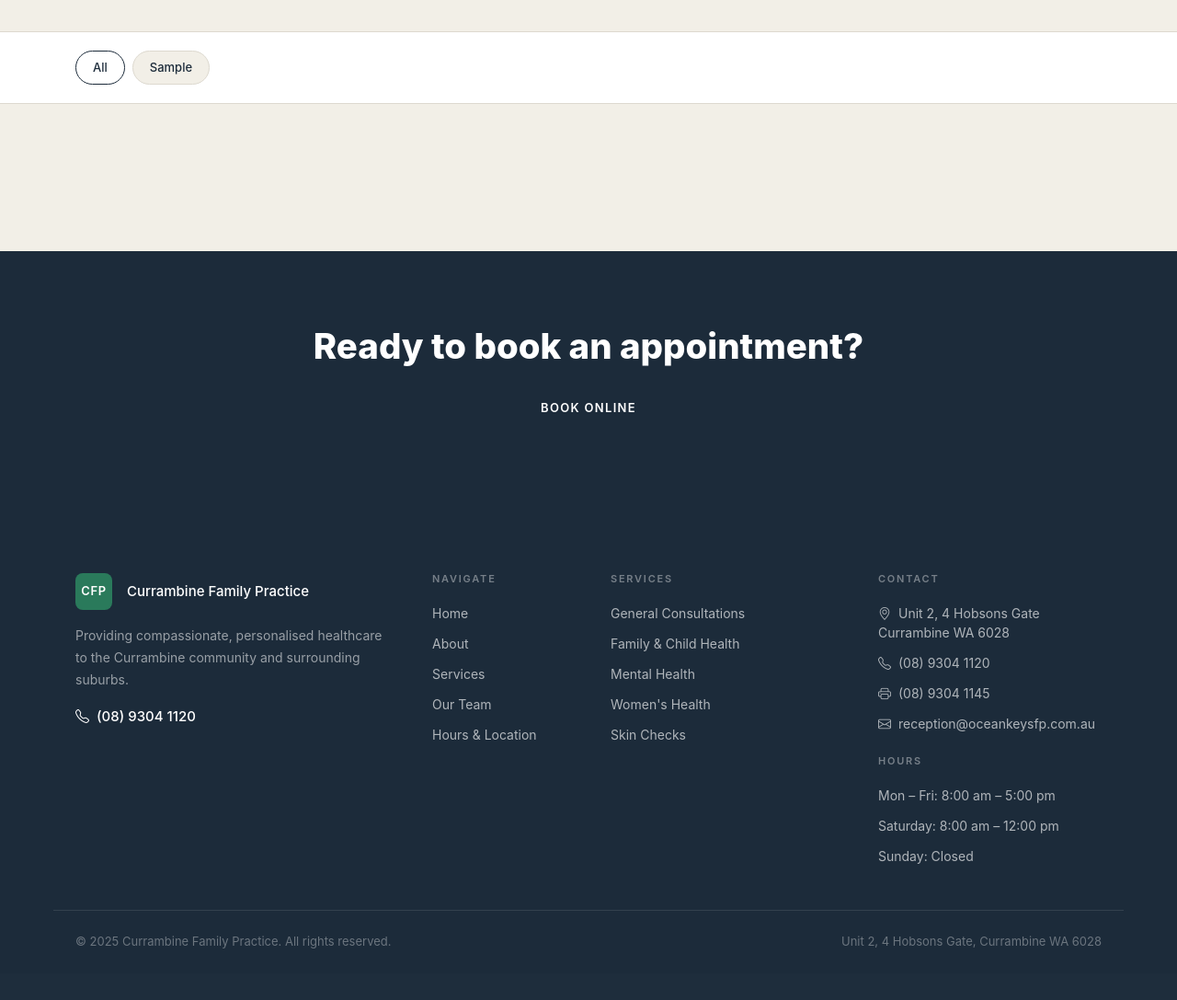
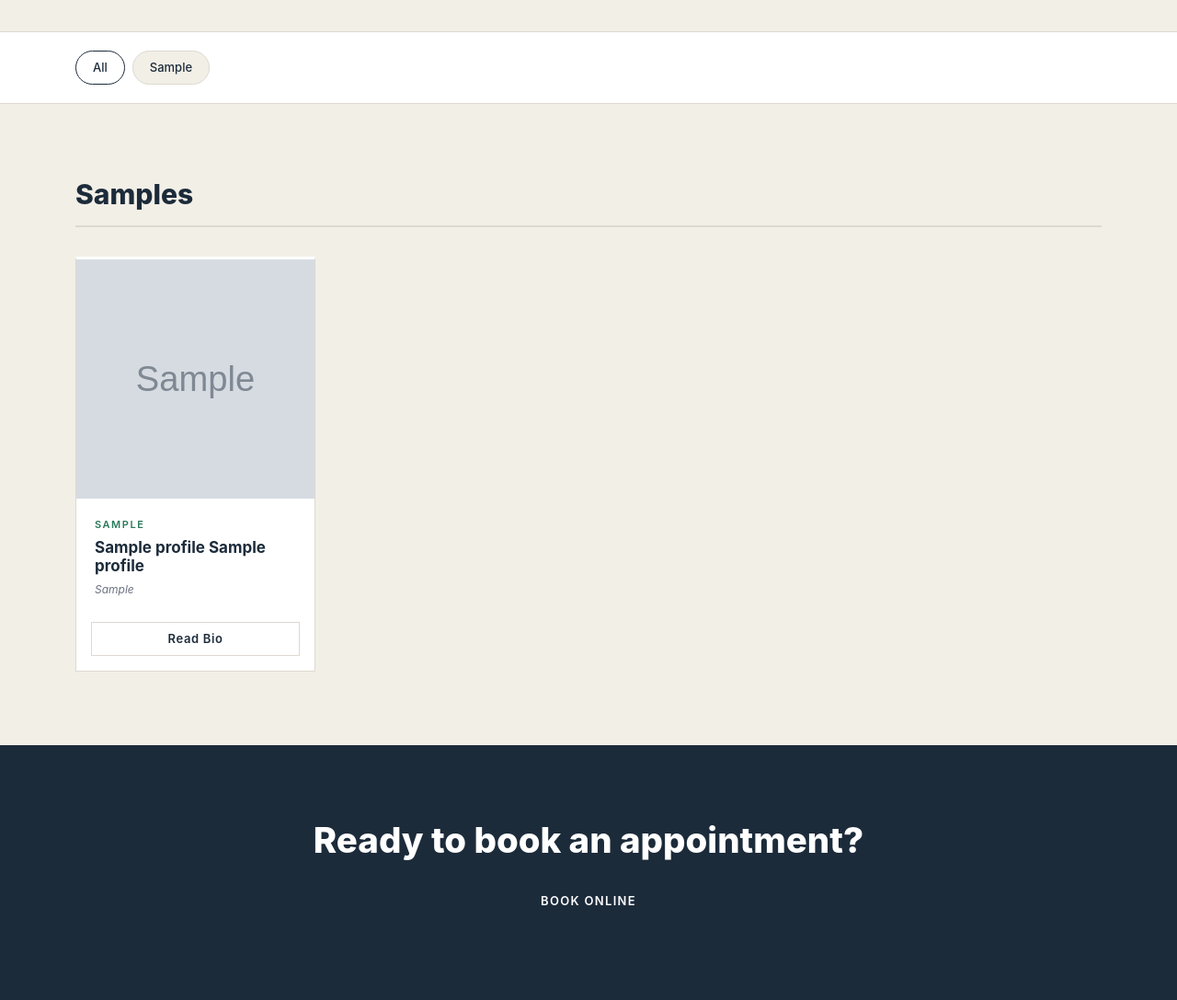
Before and after one commit to Luc45K0h75/Currambine-FP-Website, a Flask app: page /team in a window 1280 px wide. Shown: the part 248-1335 px from the top of the page at 92% size. Before the commit the page ends 1279 px from the top, so only its background shows below. Run offline with Flask 3, Linux system fonts and the light colour scheme; tables that the repository leaves empty hold one stand-in row (values such as "Sample post"); grey boxes marked "Sample" are stand-in pictures; some web fonts are replaced.

Commit message:
Minor updates to models.py so it would correctly load on the teams page

```diff
--- a/app/routes.py
+++ b/app/routes.py
@@ -18,13 +18,6 @@ def services():
     return render_template('services.html')
 
 
-@main.route('/team')
-def team():
-    from app.models import Profile, DoctorType
-    categories = DoctorType.query.order_by(DoctorType.type_id).all()
-    return render_template('team.html', categories=categories)
-
-
 @main.route('/contact')
 def contact():
     return render_template('contact.html')
--- a/app/templates/base.html
+++ b/app/templates/base.html
@@ -44,7 +44,7 @@
                             </ul>
                         </li>
                         <li class="nav-item">
-                            <a class="nav-link {{ 'active' if request.endpoint == 'main.team' }}" href="{{ url_for('main.team') }}">Our Team</a>
+                            <a class="nav-link {{ 'active' if request.endpoint == 'team.team_page' }}" href="{{ url_for('team.team_page') }}">Our Team</a>
                         </li>
                         <li class="nav-item">
                             <a class="nav-link {{ 'active' if request.endpoint == 'main.about' }}" href="{{ url_for('main.about') }}">About</a>
@@ -107,7 +107,7 @@
                             <li><a href="{{ url_for('main.index') }}">Home</a></li>
                             <li><a href="{{ url_for('main.about') }}">About</a></li>
                             <li><a href="{{ url_for('main.services') }}">Services</a></li>
-                            <li><a href="{{ url_for('main.team') }}">Our Team</a></li>
+                            <li><a href="{{ url_for('team.team_page') }}">Our Team</a></li>
                             <li><a href="{{ url_for('main.contact') }}">Hours &amp; Location</a></li>
                         </ul>
                     </div>
--- a/app/templates/team.html
+++ b/app/templates/team.html
@@ -14,9 +14,9 @@
 <section class="team-filter">
     <div class="container">
         <div class="d-flex flex-wrap gap-2">
-            <button class="btn services-nav-btn active" onclick="filterTeam('all')">All</button>
+            <button class="btn services-nav-btn active" onclick="filterTeam('all', this)">All</button>
             {% for category in categories %}
-            <button class="btn services-nav-btn" onclick="filterTeam('{{ category.type_id }}')">{{ category.type }}</button>
+            <button class="btn services-nav-btn" onclick="filterTeam('{{ category.type_id }}', this)">{{ category.type }}</button>
             {% endfor %}
         </div>
     </div>
@@ -36,7 +36,8 @@
 
                             <!-- Photo -->
                             {% if profile.image_url %}
-                            <img src="{{ url_for('static', filename='images/team/' + profile.image_url) }}" alt="{{ profile.name }}" class="team-photo">
+                            <img src="{{ url_for('static', filename='images/team/' + profile.image_url) }}"
+                                 alt="{{ profile.name }}" class="team-photo">
                             {% else %}
                             <div class="team-photo-placeholder">
                                 <i class="bi bi-person"></i>
@@ -50,15 +51,28 @@
                                 {% if profile.qualifications %}
                                 <p class="team-quals">{{ profile.qualifications }}</p>
                                 {% endif %}
-                                {% if profile.bio %}
-                                <p class="team-bio">{{ profile.bio[:120] }}...</p>
-                                {% endif %}
                             </div>
 
-                            <!-- Referral alert for nephrologist -->
+                            <!-- Referral alert -->
                             {% if category.type == 'Nephrologist' %}
-                            <div class="service-alert mx-3 mb-3">
+                            <div class="service-alert mx-3 mb-2">
                                 <i class="bi bi-info-circle me-2"></i>Available via GP referral only
+                            </div>
+                            {% endif %}
+
+                            <!-- Bio button (only if bio exists) -->
+                            {% if profile.bio %}
+                            <div class="px-3 pb-3">
+                                <button class="btn team-bio-btn w-100"
+                                    data-bs-toggle="modal"
+                                    data-bs-target="#bioModal"
+                                    data-name="{{ profile.title }} {{ profile.name }}"
+                                    data-type="{{ category.type }}"
+                                    data-quals="{{ profile.qualifications or '' }}"
+                                    data-bio="{{ profile.bio }}"
+                                    data-photo="{{ profile.image_url or '' }}">
+                                    Read Bio
+                                </button>
                             </div>
                             {% endif %}
 
@@ -72,42 +86,39 @@
     </div>
 </section>
 
+<!-- BIO MODAL -->
+<div class="modal fade" id="bioModal" tabindex="-1" aria-hidden="true">
+    <div class="modal-dialog modal-lg modal-dialog-centered">
+        <div class="modal-content bio-modal-content">
+            <div class="modal-header bio-modal-header">
+                <button type="button" class="btn-close btn-close-white" data-bs-dismiss="modal"></button>
+            </div>
+            <div class="modal-body p-0">
+                <div class="row g-0">
+                    <div class="col-md-4 bio-modal-photo-col">
+                        <img id="modalPhoto" src="" alt="" class="bio-modal-photo">
+                    </div>
+                    <div class="col-md-8 bio-modal-text">
+                        <p id="modalType" class="section-eyebrow mb-1"></p>
+                        <h3 id="modalName" class="bio-modal-name"></h3>
+                        <p id="modalQuals" class="team-quals mb-3"></p>
+                        <p id="modalBio" class="bio-modal-bio"></p>
+                    </div>
+                </div>
+            </div>
+        </div>
+    </div>
+</div>
+
 <!-- CTA -->
 <section class="about-cta">
     <div class="container text-center">
         <h2 class="about-cta-heading">Ready to book an appointment?</h2>
-        <a href="https://automedsystems.com.au/ams/clinics/5041/ocean-keys-and-currambine-family-practice-clarkson-6030/doctors/loc/2" class="btn btn-primary-cfp mt-3">Book Online</a>
+        <a href="https://automedsystems.com.au/ams/clinics/5041/ocean-keys-and-currambine-family-practice-clarkson-6030/doctors/loc/2"
+           class="btn btn-primary-cfp mt-3">Book Online</a>
     </div>
 </section>
 
-<script>
-function filterTeam(categoryId) {
-    // Update active button
-    document.querySelectorAll('.team-filter .btn').forEach(btn => btn.classList.remove('active'));
-    event.target.classList.add('active');
-
-    // Show/hide cards
-    document.querySelectorAll('.team-card-col').forEach(card => {
-        if (categoryId === 'all' || card.dataset.category === categoryId) {
-            card.style.display = 'block';
-        } else {
-            card.style.display = 'none';
-        }
-    });
-
-    // Show/hide category headings
-    document.querySelectorAll('.team-category').forEach(section => {
-        const visible = section.querySelectorAll('.team-card-col[style="display: block;"], .team-card-col:not([style])');
-        if (categoryId === 'all') {
-            section.style.display = 'block';
-        } else {
-            const hasVisible = Array.from(section.querySelectorAll('.team-card-col')).some(
-                card => card.dataset.category === categoryId
-            );
-            section.style.display = hasVisible ? 'block' : 'none';
-        }
-    });
-}
-</script>
+<script src="{{ url_for('static', filename='js/team.js') }}"></script>
 
 {% endblock %}
```
Also changed, not shown: app/models.py (+12 -10 lines), app/static/images/team/catherinerolfe.webp (renamed from app/static/images/team/catherinerolfe.webg.webp), app/static/images/team/jaspreethans.webp (added).
